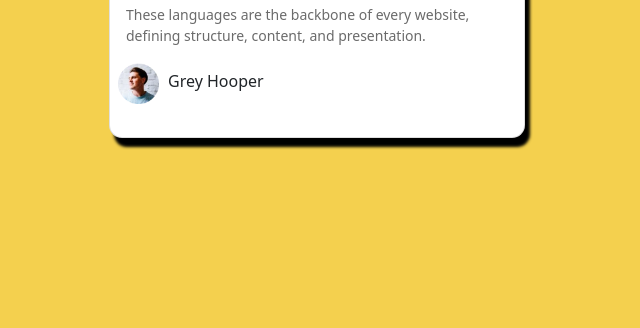
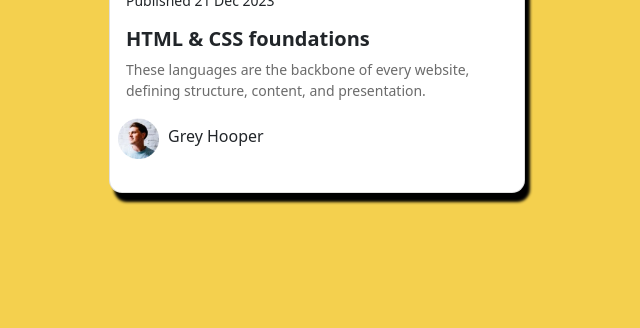
Before and after one commit to aron2005-web/blog-preview-landing-page-2, a plain HTML site: page index.html in a window 1280 px wide. Shown: the part 472-800 px from the top of the page, without its empty margins (323-963 px from the left). Drawn offline with nearby package versions, Linux system fonts and the light colour scheme.

Commit message:
adding some changes in css

```diff
--- a/index.css
+++ b/index.css
@@ -1,6 +1,6 @@
 body{
     background-color: hsl(47, 88%, 63%);;
-
+    display: flex; flex-direction: column; justify-content: center; align-items: center; min-height: 100vh;
 }
 .container{
     background-color:hsl(47, 88%, 63%);
--- a/index.html
+++ b/index.html
@@ -12,7 +12,7 @@
     <link rel="stylesheet" href="index.css">
     <title>Your Page Title</title>
 </head>
-<body><div class="container d-flex justify-content-center mt-5">
+<bodyz><div class="container d-flex justify-content-center mt-5">
 
     <div class="card costum-card " style="width: 26rem;">
         <img src="illustration-article.svg"  alt="logo">
```
